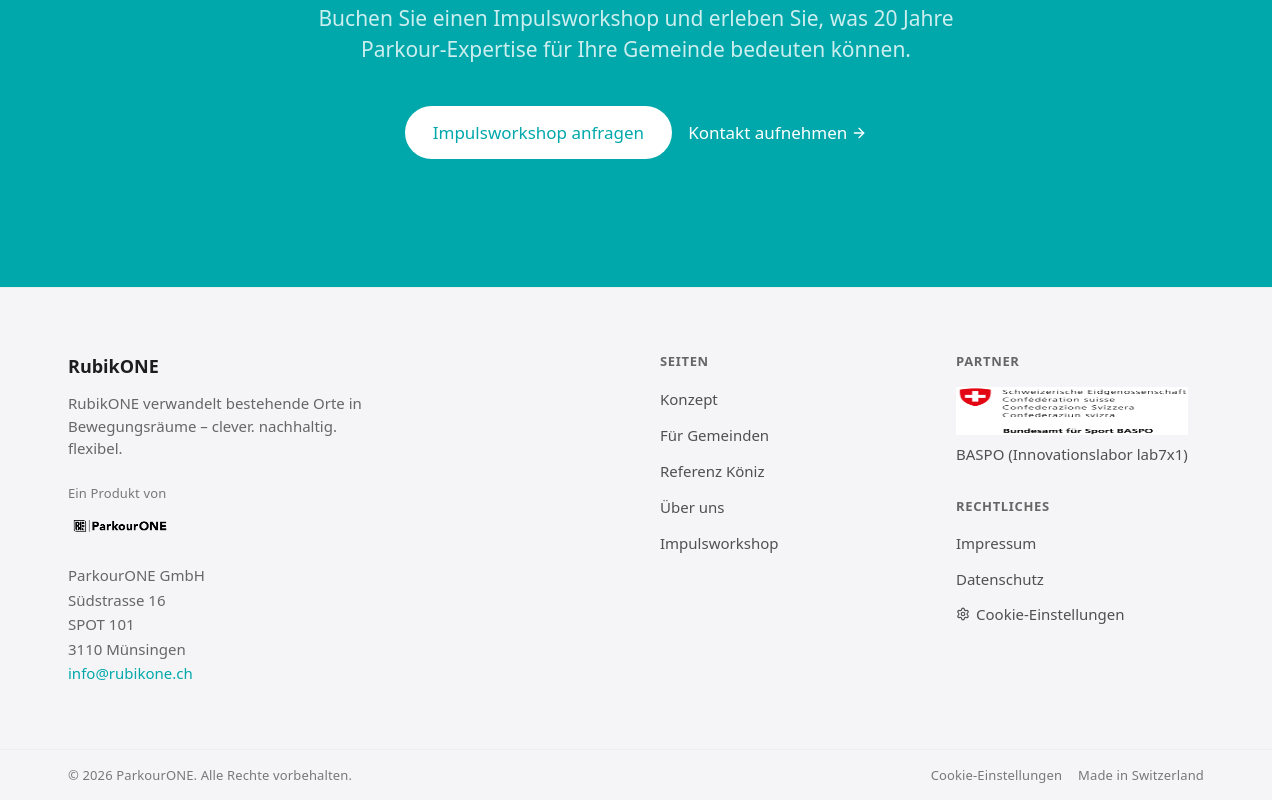
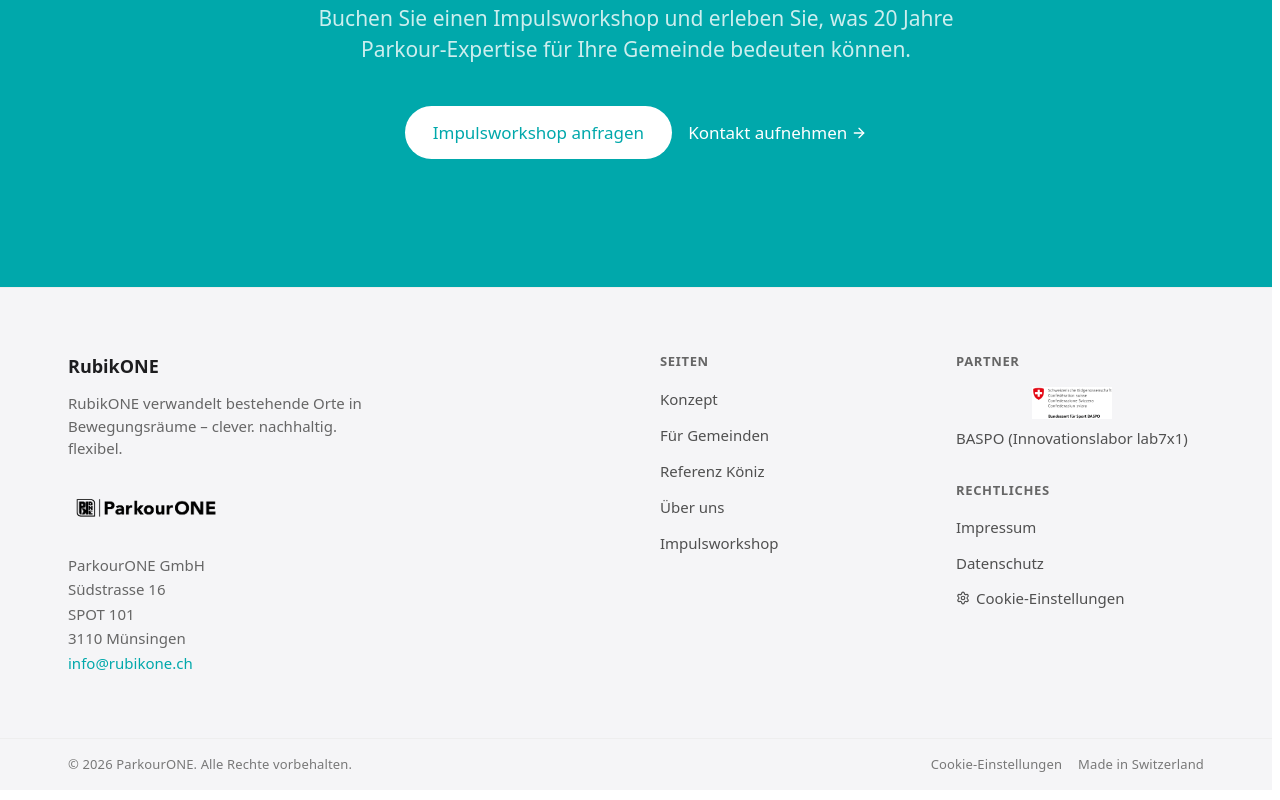
Before and after one commit to ParkourONE/rubikone, a Next.js app: page /ueber-uns in a window 1280 px wide. Shown: the part 5263-6063 px from the top of the page. Built offline with nearby package versions, Linux system fonts and the light colour scheme.

Commit message:
fix: Adjust logo sizes - ParkourONE bigger, BASPO smaller and not distorted
🤖 Generated with [Claude Code](https://claude.com/claude-code)

Co-Authored-By: Claude Opus 4.5 <noreply@anthropic.com>

```diff
--- a/src/components/layout/footer.tsx
+++ b/src/components/layout/footer.tsx
@@ -27,9 +27,8 @@ export function Footer() {
               RubikONE verwandelt bestehende Orte in Bewegungsräume – clever. nachhaltig. flexibel.
             </p>
 
-            {/* Ein Produkt von ParkourONE */}
+            {/* ParkourONE Logo */}
             <div className="mt-6">
-              <p className="text-caption text-[var(--color-apple-gray-500)] mb-2">Ein Produkt von</p>
               <a
                 href="https://parkourone.ch"
                 target="_blank"
@@ -39,9 +38,9 @@ export function Footer() {
                 <Image
                   src="/images/logos/parkourone-logo.png"
                   alt="ParkourONE"
-                  width={120}
-                  height={40}
-                  className="h-8 w-auto"
+                  width={180}
+                  height={60}
+                  className="h-12 w-auto"
                 />
               </a>
             </div>
@@ -97,9 +96,9 @@ export function Footer() {
                       <Image
                         src={link.logo}
                         alt={link.label}
-                        width={80}
-                        height={60}
-                        className="h-12 w-auto"
+                        width={60}
+                        height={40}
+                        className="h-8 w-auto object-contain"
                       />
                     )}
                     <span className="text-body-sm text-[var(--color-apple-gray-700)]">
```
